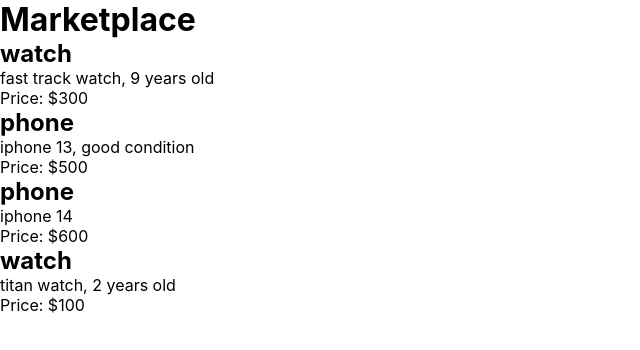
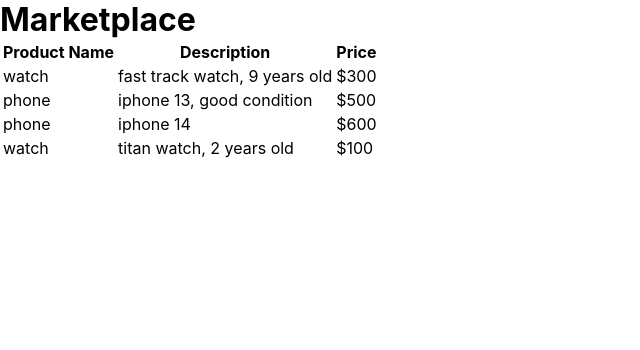
Before and after one commit to SriHarikaV/Revive_Gallery, a React (Create React App) app in the folder frontend/revive-gallery-app/: page /mp in a window 1280 px wide. Shown: the top 350 px of the page, without its empty margins (0-640 px from the left). Built offline with nearby package versions, Linux system fonts and the light colour scheme.

Commit message:
MP-10-Code updated for products display

```diff
--- a/frontend/revive-gallery-app/src/components/marketplace.css
+++ b/frontend/revive-gallery-app/src/components/marketplace.css
@@ -1,9 +1,11 @@
 
   /* Marketplace.css */
-  .product-list {
-    display: flex;
+  .product-table {
+    /* display: flex;
     flex-wrap: wrap;
-    justify-content: space-around;
+    justify-content: space-around; */
+    width: 100%;
+  margin: 0 auto;
   }
 
   .product-item {
--- a/frontend/revive-gallery-app/src/components/marketplace.js
+++ b/frontend/revive-gallery-app/src/components/marketplace.js
@@ -17,18 +17,41 @@
   //     .catch((error) => console.error("Error fetching products:", error));
   // }, []);
 
+  // return (
+  //   <div>
+  //     <h1>Marketplace</h1>
+  //     <div className="product-table">
+  //       {products.map((product) => (
+  //         <div key={product.id} className="product-item">
+  //           <h2>{product.name}</h2>
+  //           <p>{product.description}</p>
+  //           <p>Price: ${product.price}</p>
+  //         </div>
+  //       ))}
+  //     </div>
+  //   </div>
+  // );
   return (
     <div>
       <h1>Marketplace</h1>
-      <div className="product-list">
-        {products.map((product) => (
-          <div key={product.id} className="product-item">
-            <h2>{product.name}</h2>
-            <p>{product.description}</p>
-            <p>Price: ${product.price}</p>
-          </div>
-        ))}
-      </div>
+      <table className="product-table">
+        <thead>
+          <tr>
+            <th>Product Name</th>
+            <th>Description</th>
+            <th>Price</th>
+          </tr>
+        </thead>
+        <tbody>
+          {products.map((product) => (
+            <tr key={product.id}>
+              <td>{product.name}</td>
+              <td>{product.description}</td>
+              <td>${product.price}</td>
+            </tr>
+          ))}
+        </tbody>
+      </table>
     </div>
   );
 };
```
